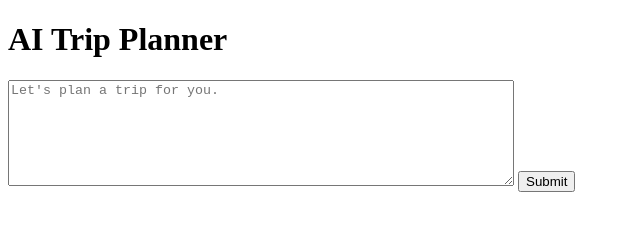
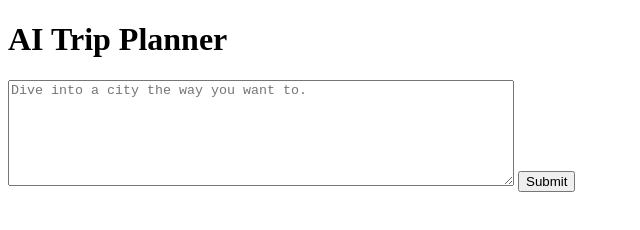
Before and after one commit to y-m-codes/whim-trip-planner, a website with bundled scripts: page public/index.html in a window 1280 px wide. Shown: the full height of the page, 0-640 px from the left. Built offline with nearby package versions, Linux system fonts and the light colour scheme.

Commit message:
Change search placeholder to highlight exploration
Reflect the website's purpose to help users
explore a city in a way aligned to their
interests and logistical constraints.

```diff
--- a/public/index.html
+++ b/public/index.html
@@ -9,7 +9,7 @@
 <body>
   <h1>AI Trip Planner</h1>
     <div id="input-div">
-      <textarea rows="3" cols="50" id="search-box" placeholder="Let's plan a trip for you."></textarea>
+      <textarea rows="3" cols="50" id="search-box" placeholder="Dive into a city the way you want to."></textarea>
 
       <button id="submit-btn">Submit</button>
     </div>
```
